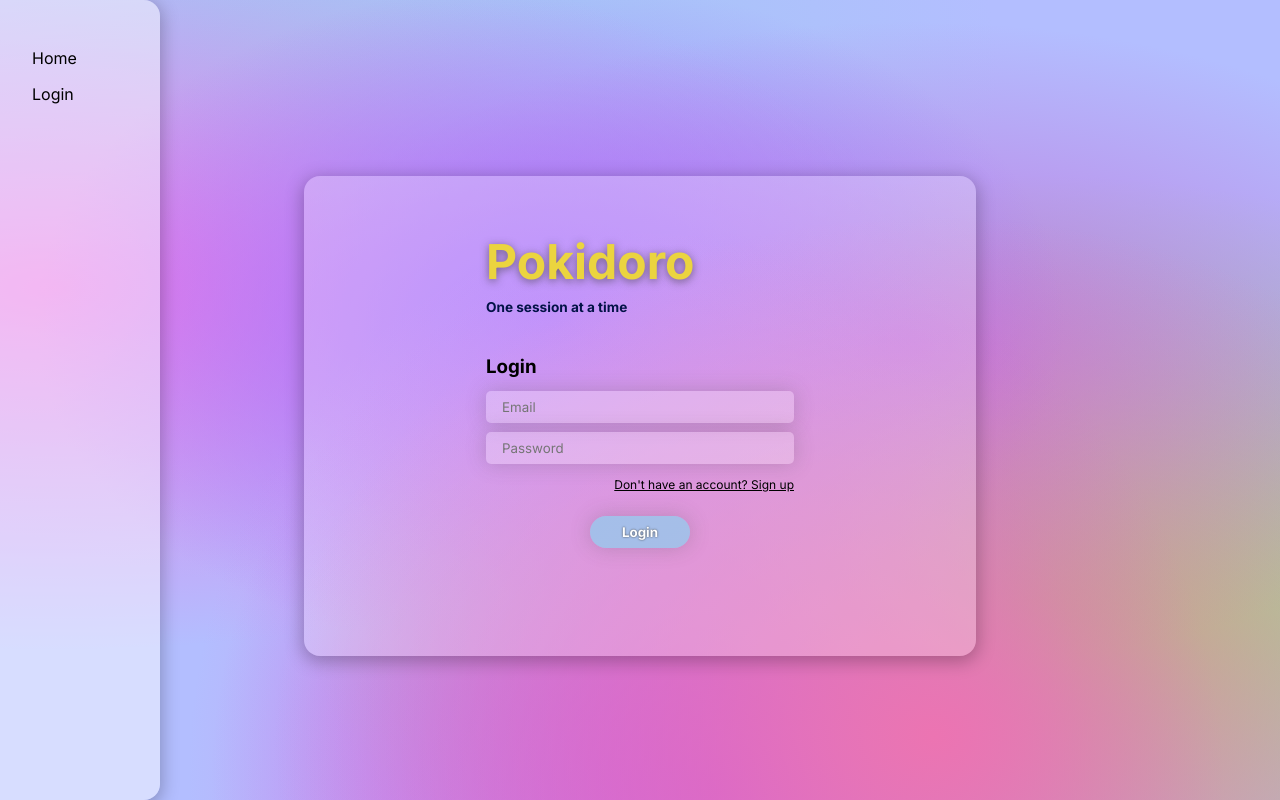
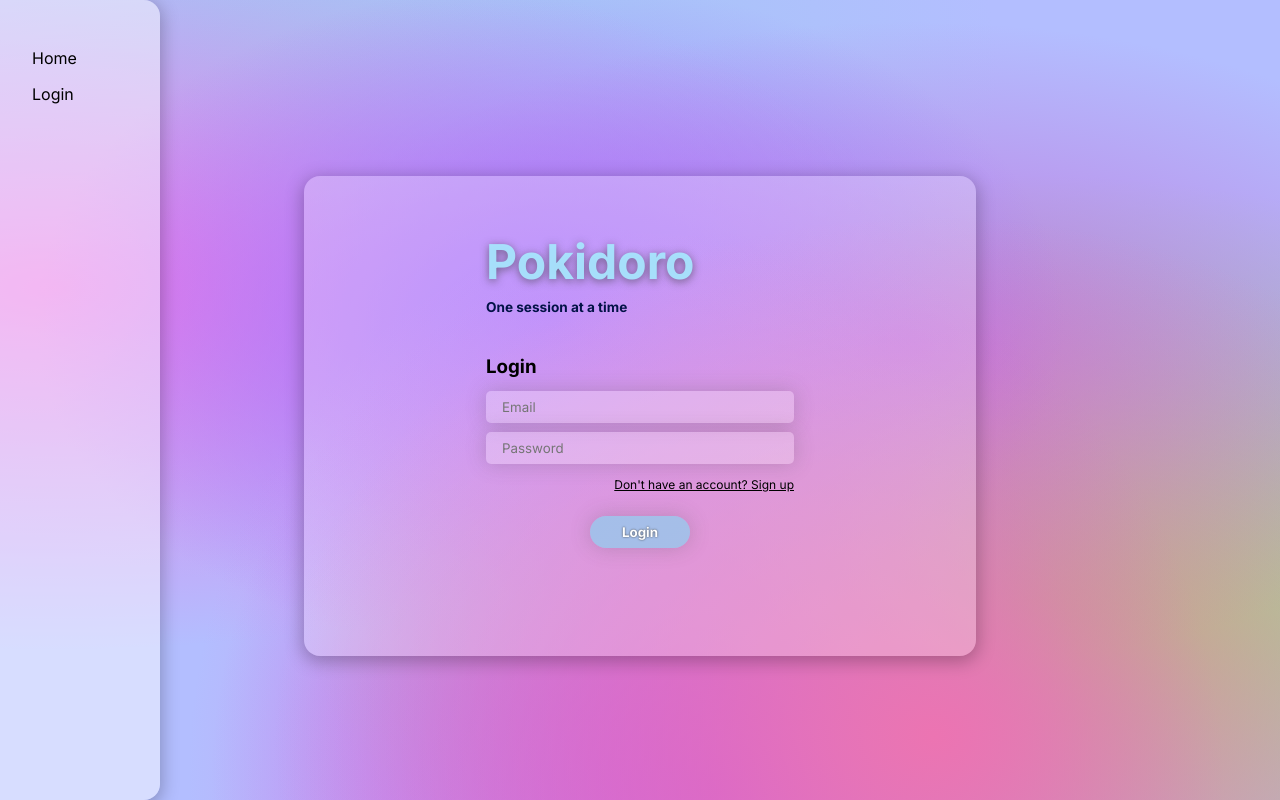
Before and after one commit to jcvdg/pokidoro, a React (Create React App) app in the folder client/: page /auth in a window 1280 px wide. Built offline with nearby package versions, Linux system fonts and the light colour scheme.

Commit message:
Update h1 color

```diff
--- a/client/src/pages/Auth.css
+++ b/client/src/pages/Auth.css
@@ -25,7 +25,8 @@
 
 .title > h1 {
   font-size: 3rem;
-  color: rgb(235, 212, 63);
+  /* color: rgb(235, 212, 63); */
+  color: rgba(168, 230 , 255, 0.94);
   text-shadow: 0 2px 8px rgba(54, 54, 54, 0.613);
 }
 
```
